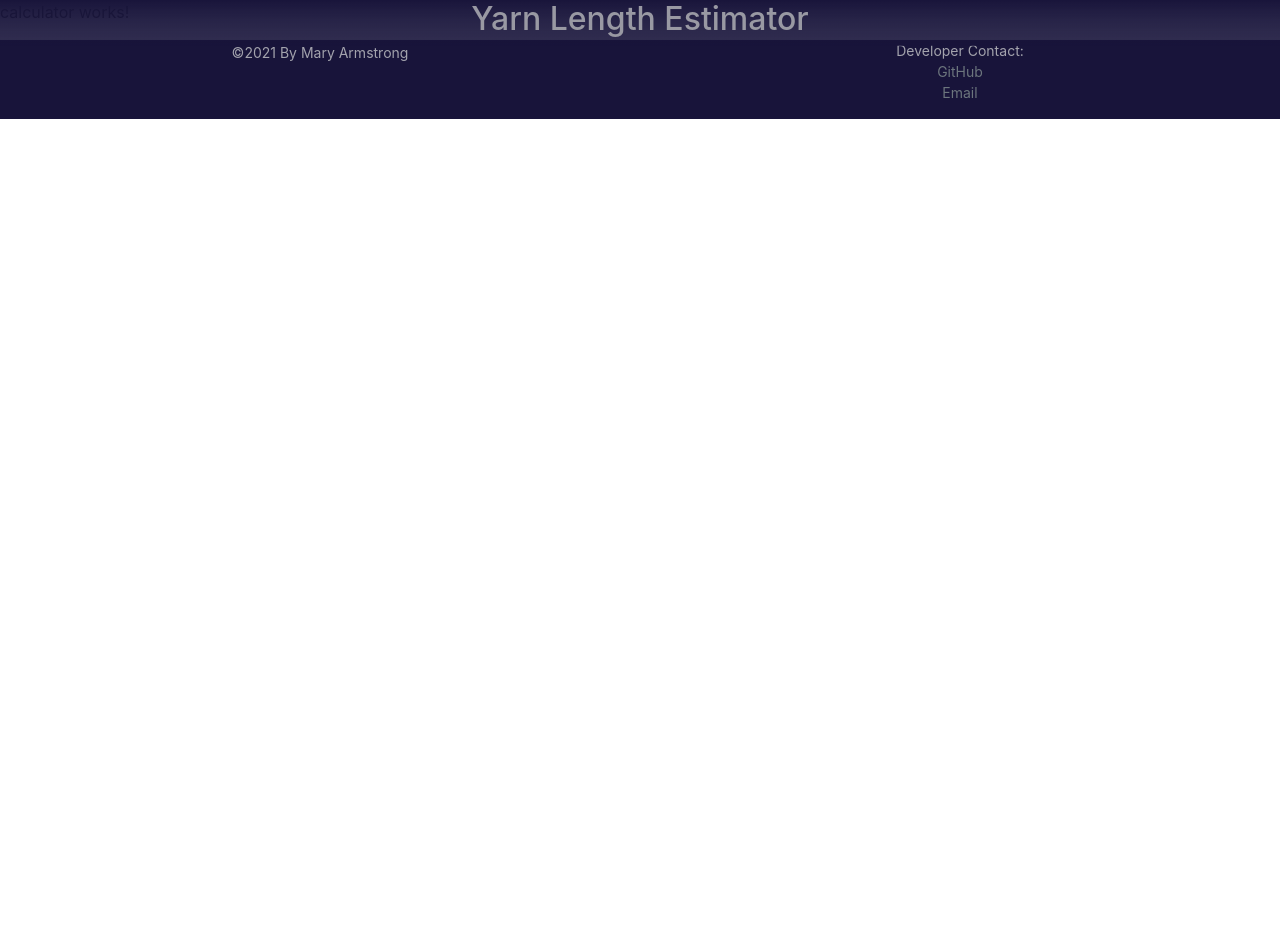
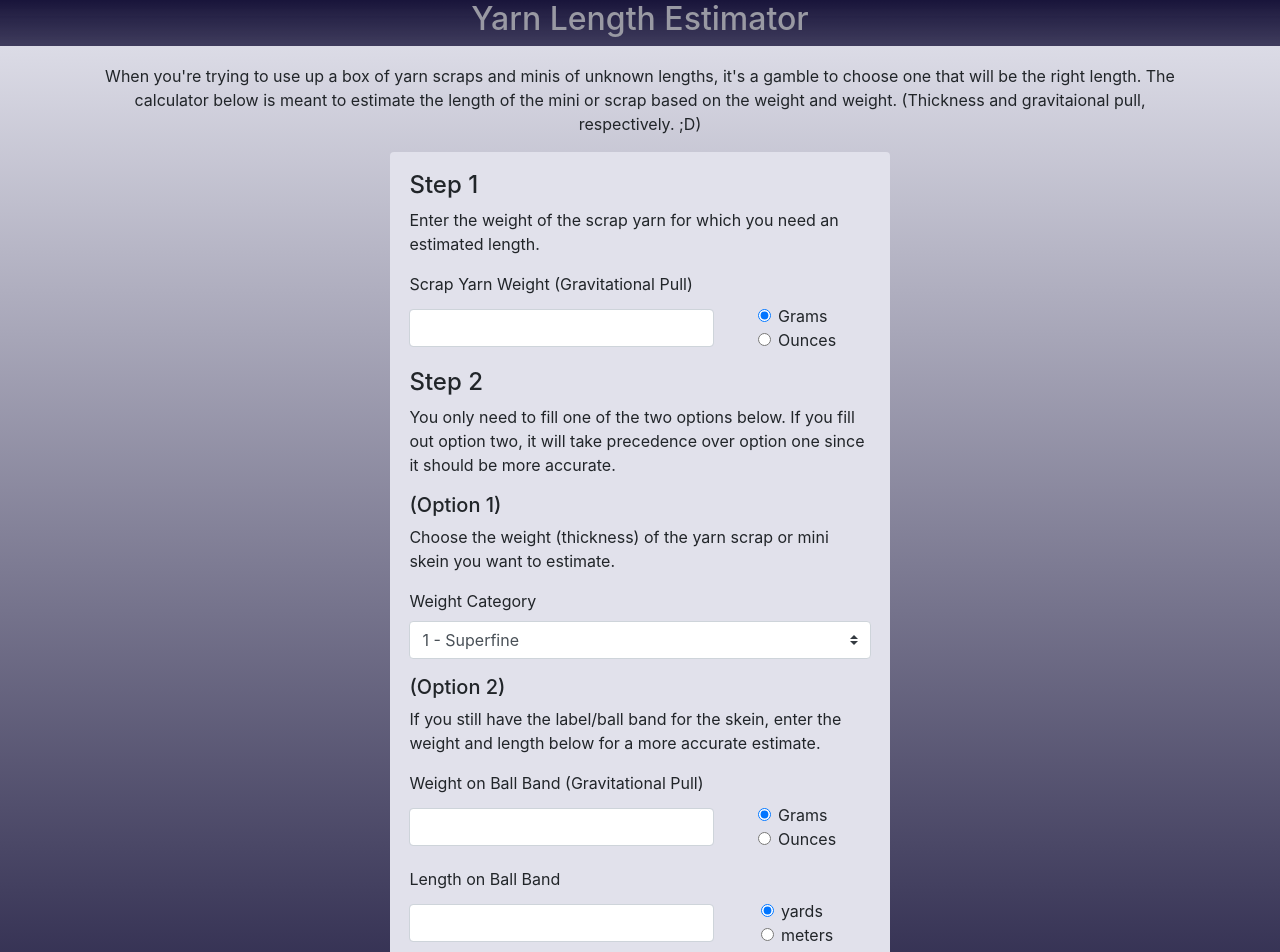
Before and after one commit to Marms314/yarn-estimator, an Angular app: page / in a window 1280 px wide. Shown: the top 952 px of the page. Before the commit the page ends 800 px from the top, so only its background shows below. Built offline with nearby package versions, Linux system fonts and the light colour scheme.

Commit message:
started calculator ui

```diff
--- a/src/app/calculator/calculator.component.css
+++ b/src/app/calculator/calculator.component.css
@@ -0,0 +1,5 @@
+form {
+    max-width: 500px;
+    background-color: rgb(225, 225, 235);
+    padding: 1.75%;
+}
--- a/src/app/calculator/calculator.component.html
+++ b/src/app/calculator/calculator.component.html
@@ -1 +1,89 @@
-<p>calculator works!</p>
+<div class="container my-3">
+    <p class="text-center pt-5">
+        When you're trying to use up a box of yarn scraps and minis of unknown lengths, it's a gamble to choose one that will be the right length.
+        The calculator below is meant to estimate the length of the mini or scrap based on the weight and weight. (Thickness and gravitaional pull, respectively. ;D)
+    </p>
+
+
+    <form class="mx-auto rounded">
+        <H4>Step 1</H4>
+        <p>Enter the weight of the scrap yarn for which you need an estimated length.</p>
+        <div class="form-group">
+            <label for="scrapHeaviness">Scrap Yarn Weight (Gravitational Pull)</label>
+            <div class="form-row">
+                <div class="col-8 my-auto">
+                    <input type="number" class="form-control" name="scrapHeaviness" required>
+                </div>
+                <div class="mx-auto">
+                    <div class="form-check">
+                        <input class="form-check-input" type="radio" name="scrapHeavinessUOM" id="grams" value="grams" checked>
+                        <label class="form-check-label" for="grams">Grams</label>
+                    </div>
+                    <div class="form-check">
+                        <input class="form-check-input" type="radio" name="scrapHeavinessUOM" id="ounces" value="ounces">
+                        <label class="form-check-label" for="ounces">Ounces</label>
+                    </div>
+                </div>
+            </div>
+        </div>
+
+        <H4>Step 2</H4>
+        <p>You only need to fill one of the two options below. If you fill out option two, it will take precedence over option one since it should be more accurate. </p>
+
+        <H5>(Option 1)</H5>
+        <p>Choose the weight (thickness) of the yarn scrap or mini skein you want to estimate.</p>
+        <div class="form-group">
+            <label class="mr-sm-2" for="inlineFormCustomSelect">Weight Category</label>
+            <select class="custom-select mr-sm-2" id="inlineFormCustomSelect">
+                <option value="0">0 - Lace</option>
+                <option value="1" selected>1 - Superfine</option>
+                <option value="2">2 - Fine</option>
+                <option value="3">3 -Light</option>
+                <option value="4">4 - Medium</option>
+                <option value="5">5 - Bulky</option>
+                <option value="6">6 - Super Bulky</option>
+            </select>
+        </div>
+
+        <H5>(Option 2)</H5>
+        <p>If you still have the label/ball band for the skein, enter the weight and length below for a more accurate estimate.</p>
+        <div class="form-group">
+            <label for="skeinHeaviness">Weight on Ball Band (Gravitational Pull)</label>
+            <div class="form-row">
+                <div class="col-8 my-auto">
+                    <input type="number" class="form-control" name="skeinHeaviness" required>
+                </div>
+                <div class="mx-auto">
+                    <div class="form-check">
+                        <input class="form-check-input" type="radio" name="skeinHeavinessUOM" id="grams" value="grams" checked>
+                        <label class="form-check-label" for="grams">Grams</label>
+                    </div>
+                    <div class="form-check">
+                        <input class="form-check-input" type="radio" name="skeinHeavinessUOM" id="ounces" value="ounces">
+                        <label class="form-check-label" for="ounces">Ounces</label>
+                    </div>
+                </div>
+            </div>
+        </div>
+        <div class="form-group">
+            <label for="skeinLength">Length on Ball Band</label>
+            <div class="form-row">
+                <div class="col-8 my-auto">
+                    <input type="number" class="form-control" name="skeinLength" required>
+                </div>
+                <div class="mx-auto">
+                    <div class="form-check">
+                        <input class="form-check-input" type="radio" name="skeinLengthUOM" id="grams" value="grams" checked>
+                        <label class="form-check-label" for="grams">yards</label>
+                    </div>
+                    <div class="form-check">
+                        <input class="form-check-input" type="radio" name="skeinLengthUOM" id="ounces" value="ounces">
+                        <label class="form-check-label" for="ounces">meters</label>
+                    </div>
+                </div>
+            </div>
+        </div>
+        <button type="submit" class="btn btn-block btn-secondary mb-2">Estimate</button>
+    </form>
+
+</div>
```
